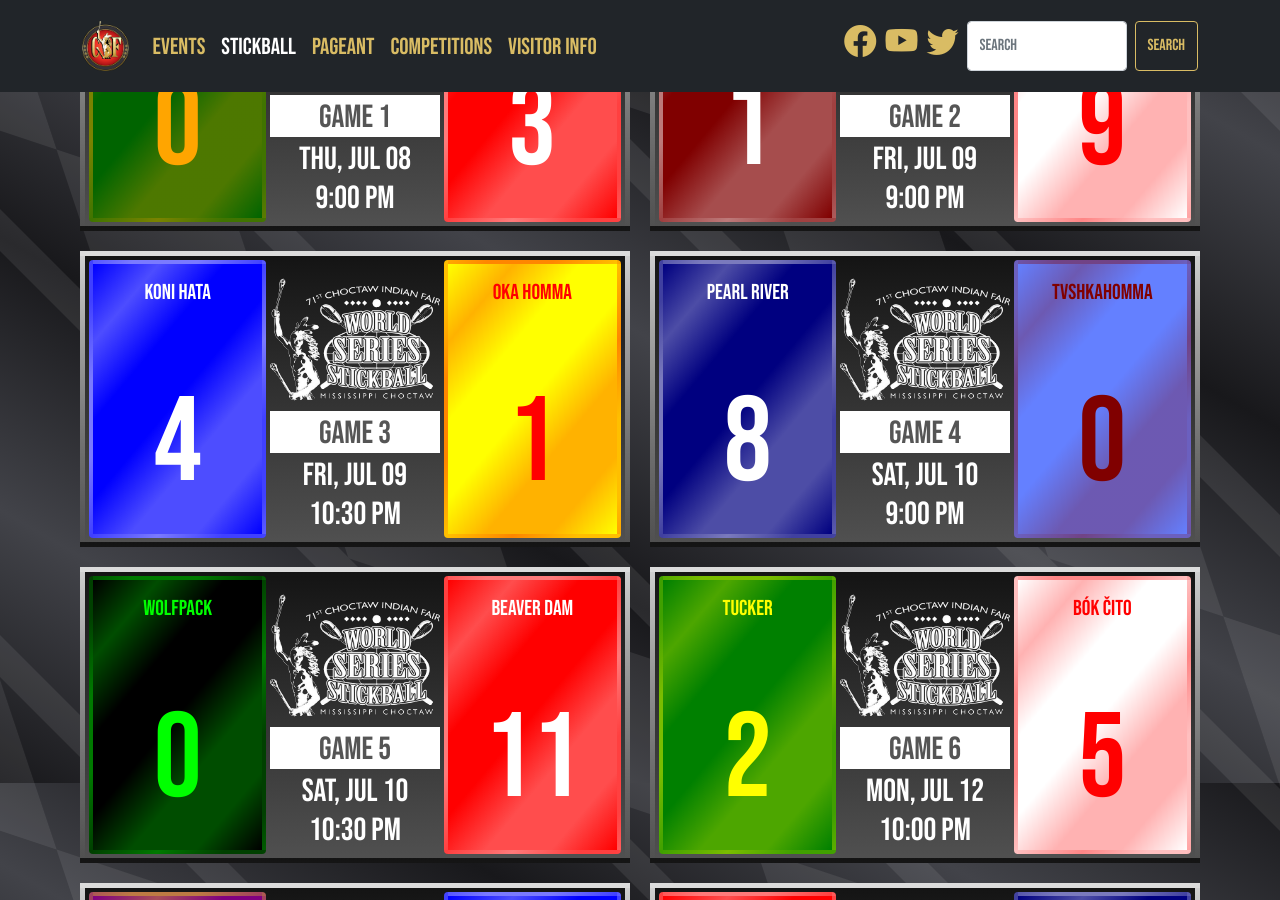
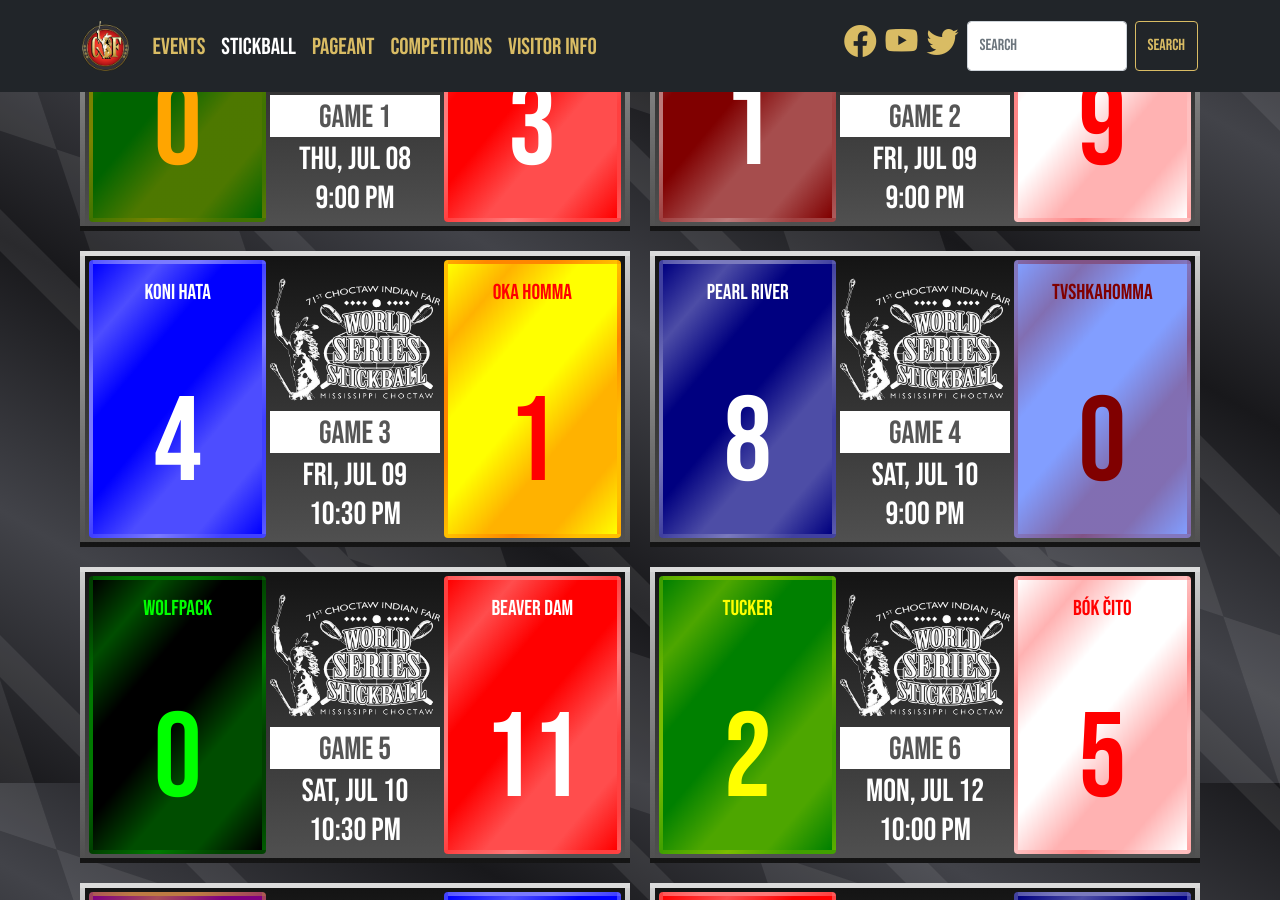
Before and after one commit to smattera/smattera.github.io, a Jekyll site: the page built from stickball/index.md, in a window 1280 px wide and 900 px high, scrolled down 1107 px. Built offline with Jekyll 4.4.1, drawn with Linux system fonts in a browser that asks for light colours; nearby versions of some CDN libraries.

Commit message:
Update stickball.html

```diff
--- a/_includes/stickball.html
+++ b/_includes/stickball.html
@@ -8,7 +8,7 @@
       {% include game.html div="mens" g="1" d="Thu, Jul 08" hr="9:00 PM" t1="unified" t1c="0,100,0" t1c2="255,165,0" t1s="0" t2="beaver dam" t2c="255,0,0" t2c2="255,255,255" t2s="3" %}
       {% include game.html div="mens" g="2" d="Fri, Jul 09" hr="9:00 PM" t1="warriors" t1c="128,0,0" t1c2="255,255,255" t1s="1" t2="bók čito" t2c="255,255,255" t2c2="255,0,0" t2s="9" %}
       {% include game.html div="mens" g="3" d="Fri, Jul 09" hr="10:30 PM" t1="koni hata" t1c="0,0,255" t1c2="255,255,255" t1s="4" t2="oka homma" t2c="255,255,0" t2c2="255,0,0" t2s="1" %}
-      {% include game.html div="mens" g="4" d="Sat, Jul 10" hr="9:00 PM" t1="pearl river" t1c="0,0,128" t1c2="255,255,255" t1s="8" t2="tvshkahomma" t2c="100,128,255" t2c2="128,0,0" t2s="0" %}
+      {% include game.html div="mens" g="4" d="Sat, Jul 10" hr="9:00 PM" t1="pearl river" t1c="0,0,128" t1c2="255,255,255" t1s="8" t2="tvshkahomma" t2c="130,158,255" t2c2="128,0,0" t2s="0" %}
       {% include game.html div="mens" g="5" d="Sat, Jul 10" hr="10:30 PM" t1="wolfpack" t1c="0,0,0" t1c2="0,255,0" t1s="0" t2="beaver dam" t2c="255,0,0" t2c2="255,255,255" t2s="11" %}
       {% include game.html div="mens" g="6" d="Mon, Jul 12" hr="10:00 PM" t1="tucker" t1c="0,128,0" t1c2="255,255,0" t1s="2" t2="bók čito" t2c="255,255,255" t2c2="255,0,0" t2s="5" %}
       {% include game.html div="mens" g="7" d="Tue, Jul 13" hr="10:00 PM" t1="tiak hikíya" t1c="128,0,128" t1c2="255,255,0" t1s="0" t2="koni hata" t2c="0,0,255" t2c2="255,255,255" t2s="7" %}
@@ -22,19 +22,19 @@
       {% include game.html div="womens" g="1" d="Thu, Jul 08" hr="8:00 PM" t1="beaver dam" t1c="255,0,0" t1c2="255,255,255" t1s="3" t2="oka homma ohóyo" t2c="255,255,0" t2c2="255,0,0" t2s="0" %}
       {% include game.html div="womens" g="2" d="Fri, Jul 09" hr="8:00 PM" t1="natives" t1c="180,210,255" t1c2="0,0,0" t1s="2" t2="tali ohóyo" t2c="255,192,203" t2c2="0,0,128" t2s="1" %}
       {% include game.html div="womens" g="3" d="Sat, Jul 10" hr="6:00 PM" t1="tiak hikíya ohóyo" t1c="128,0,128" t1c2="255,255,0" t1s="2" t2="koni hata ohóyo" t2c="0,0,255" t2c2="255,255,255" t2s="1" %}
-      {% include game.html div="womens" g="4" d="Sat, Jul 10" hr="7:00 PM" t1="tvshkahomma" t1c="100,128,255" t1c2="128,0,0" t1s="4" t2="tucker alhíha" t2c="0,128,0" t2c2="255,255,0" t2s="0" %}
+      {% include game.html div="womens" g="4" d="Sat, Jul 10" hr="7:00 PM" t1="tvshkahomma" t1c="130,158,255" t1c2="128,0,0" t1s="4" t2="tucker alhíha" t2c="0,128,0" t2c2="255,255,0" t2s="0" %}
       {% include game.html div="womens" g="5" d="Sat, Jul 10" hr="8:00 PM" t1="bók čito ohóyo" t1c="255,255,255" t1c2="255,0,0" t1s="3" t2="beaver dam" t2c="255,0,0" t2c2="255,255,255" t2s="2" %}
       {% include game.html div="womens" g="6" d="Mon, Jul 12" hr="7:00 PM" t1="pearl river" t1c="0,0,128" t1c2="255,255,255" t1s="6" t2="natives" t2c="180,210,255" t2c2="0,0,0" t2s="0" %}
       {% include game.html div="womens" g="7" d="Mon, Jul 12" hr="9:00 PM" t1="lady warriors" t1c="128,0,0" t1c2="255,255,255" t1s="1" t2="tiak hikíya ohóyo" t2c="128,0,128" t2c2="255,255,0" t2s="0" %}
-      {% include game.html div="womens" g="8" d="Tue, Jul 13" hr="7:00 PM" t1="bók čito ohóyo" t1c="255,255,255" t1c2="255,0,0" t1s="2" t2="tvshkahomma" t2c="100,128,255" t2c2="128,0,0" t2s="1" %}
+      {% include game.html div="womens" g="8" d="Tue, Jul 13" hr="7:00 PM" t1="bók čito ohóyo" t1c="255,255,255" t1c2="255,0,0" t1s="2" t2="tvshkahomma" t2c="130,158,255" t2c2="128,0,0" t2s="1" %}
       {% include game.html div="womens" g="9" d="Tue, Jul 13" hr="9:00 PM" t1="pearl river" t1c="0,0,128" t1c2="255,255,255" t1s="5" t2="lady warriors" t2c="128,0,0" t2c2="255,255,255" t2s="0" %}
       {% include game.html div="womens" g="10" d="Fri, Jul 16" hr="11:30 PM" t1="bók čito ohóyo" t1c="255,255,255" t1c2="255,0,0" t1s="0" t2="pearl river" t2c="0,0,128" t2c2="255,255,255" t2s="3" %}
     </div>
 
     <h2 class="shadow-text pt-5">2021 Men's (35+) Division</h2>
     <div class="row row-cols-1 row-cols-lg-2 row-cols-xxl-3 g-4">
-      {% include game.html div="mens35" g="1" d="Thu, Jul 08" hr="7:00 PM" t1="beaver dam" t1c="255,0,0" t1c2="255,255,255" t1s="7" t2="independents" t2c="128,128,128" t2c2="0,0,0" t2s="0" %}
-      {% include game.html div="mens35" g="2" d="Fri, Jul 09" hr="7:00 PM" t1="tvshkahomma" t1c="100,128,255" t1c2="128,0,0" t1s="0" t2="koni hata" t2c="0,0,255" t2c2="255,255,255" t2s="8" %}
+      {% include game.html div="mens35" g="1" d="Thu, Jul 08" hr="7:00 PM" t1="beaver dam" t1c="255,0,0" t1c2="255,255,255" t1s="7" t2="independents" t2c="190,190,190" t2c2="0,0,0" t2s="0" %}
+      {% include game.html div="mens35" g="2" d="Fri, Jul 09" hr="7:00 PM" t1="tvshkahomma" t1c="130,158,255" t1c2="128,0,0" t1s="0" t2="koni hata" t2c="0,0,255" t2c2="255,255,255" t2s="8" %}
       {% include game.html div="mens35" g="3" d="Mon, Jul 12" hr="8:00 PM" t1="oka homma" t1c="255,255,0" t1c2="255,0,0" t1s="1" t2="beaver dam" t2c="255,0,0" t2c2="255,255,255" t2s="0" %}
       {% include game.html div="mens35" g="4" d="Tue, Jul 13" hr="8:00 PM" t1="koni hata" t1c="0,0,255" t1c2="255,255,255" t1s="1" t2="bók čito" t2c="255,255,255" t2c2="255,0,0" t2s="0" %}
       {% include game.html div="mens35" g="5" d="Fri, Jul 16" hr="10:15 PM" t1="beaver dam" t1c="255,0,0" t1c2="255,255,255" t1s="0" t2="koni hata" t2c="0,0,255" t2c2="255,255,255" t2s="4" %}
```
Also changed, not shown: assets/img/princess-banner.svg.
